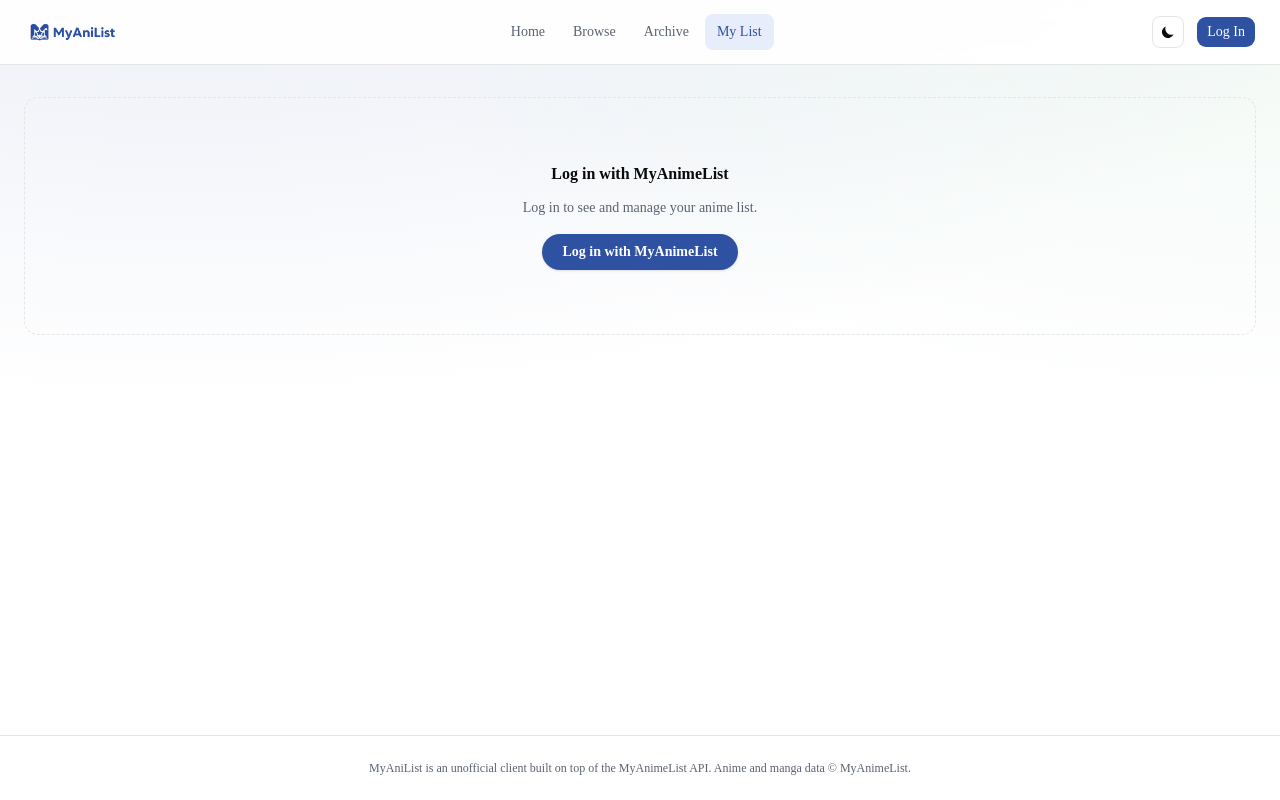
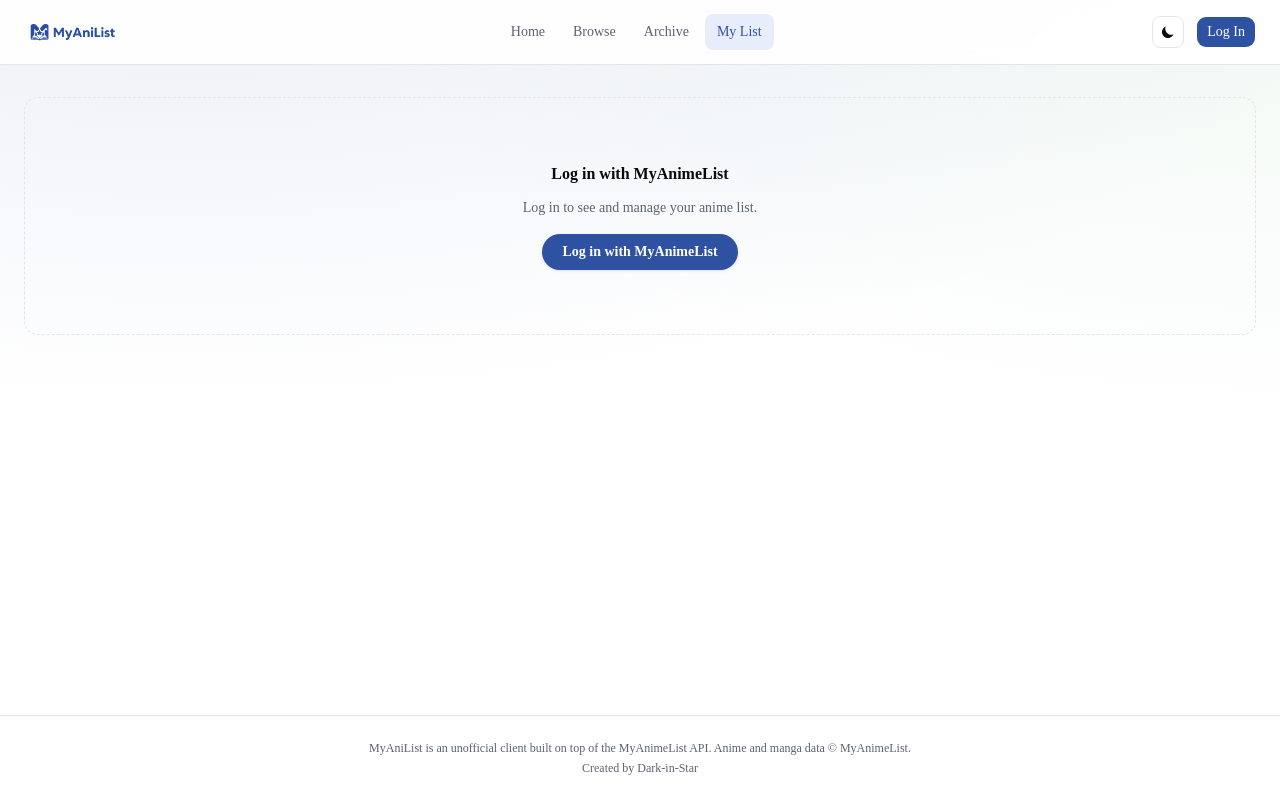
Before and after one commit to Dark-in-Star/myanilist, a Next.js app: page /mylist in a window 1280 px wide. Built offline with nearby package versions, Linux system fonts and the light colour scheme; no server answers.

Commit message:
Add creator credit to footer

```diff
--- a/src/components/Footer.tsx
+++ b/src/components/Footer.tsx
@@ -4,6 +4,7 @@ export function Footer() {
       <p>
         MyAniList is an unofficial client built on top of the MyAnimeList API. Anime and manga data © MyAnimeList.
       </p>
+      <p className="mt-1">Created by Dark-in-Star</p>
     </footer>
   );
 }
```
